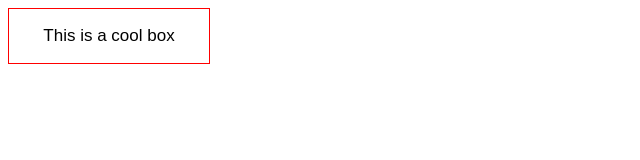
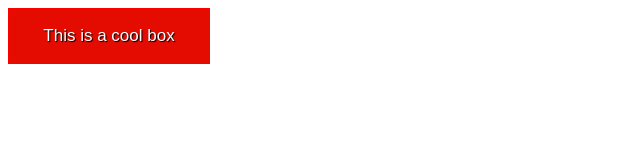
Before and after one commit to jasheloper/css-box-project, a plain HTML site: page index.html in a window 1280 px wide. Shown: the whole page, without its empty margins (0-640 px from the left). Drawn offline with Linux system fonts and the light colour scheme.

Commit message:
adds background color and text color with shadow

```diff
--- a/style.css
+++ b/style.css
@@ -7,6 +7,9 @@ html {
   div {
     width: 200px;
     text-align: center;
+    background-color: #E40C00;
+    color: white;
+    text-shadow: 1px 1px 1px black;
 
     /* 10 x 1.7 = 17px*/
     font-size: 1.7rem;
```
